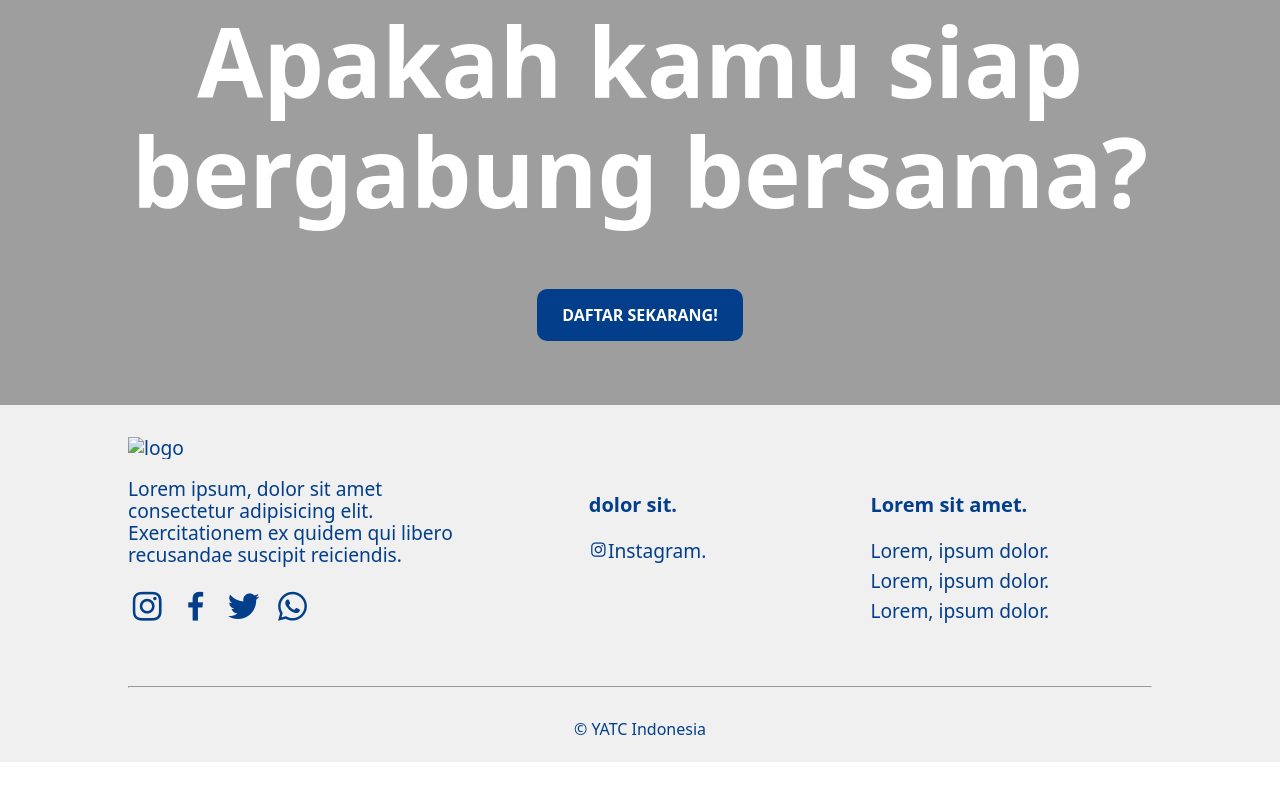
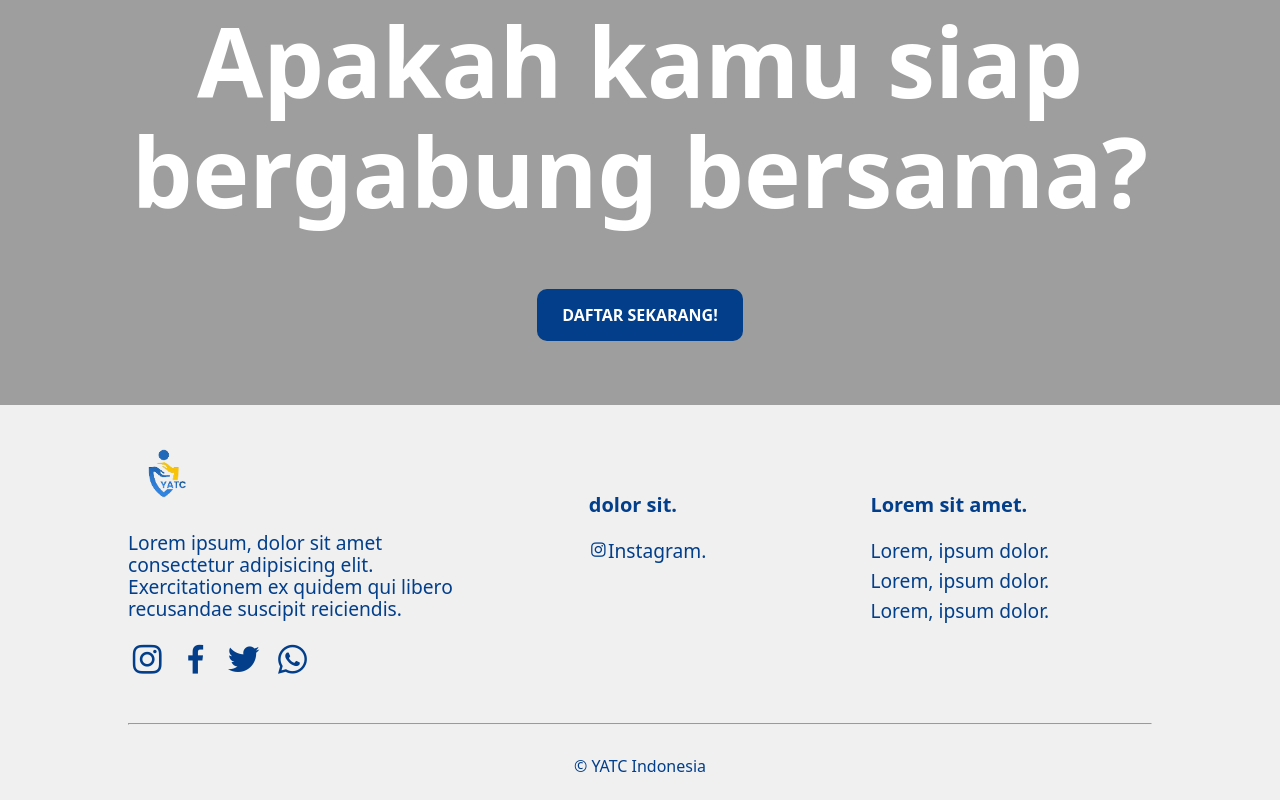
Before and after one commit to muhanif37/improved-octo-computing-machine.io, a plain HTML site: page index.html in a window 1280 px wide. Shown: the part 8638-9438 px from the top of the page. Before the commit the page ends 9400 px from the top, so only its background shows below. Drawn offline with nearby package versions, Linux system fonts and the light colour scheme; the site is published under a folder, as on GitHub Pages, so addresses that start at the root find nothing.

Commit message:
Update index.html

```diff
--- a/index.html
+++ b/index.html
@@ -483,7 +483,7 @@
     <footer class="footer" id="contact">
       <div class="container">
         <div class="col-1">
-          <img src="/assets/images/logo.png" alt="logo" />
+          <img src="assets/images/logo.png" alt="logo" />
           <p>
             Lorem ipsum, dolor sit amet consectetur adipisicing elit. Exercitationem ex quidem qui
             libero recusandae suscipit reiciendis.
```
